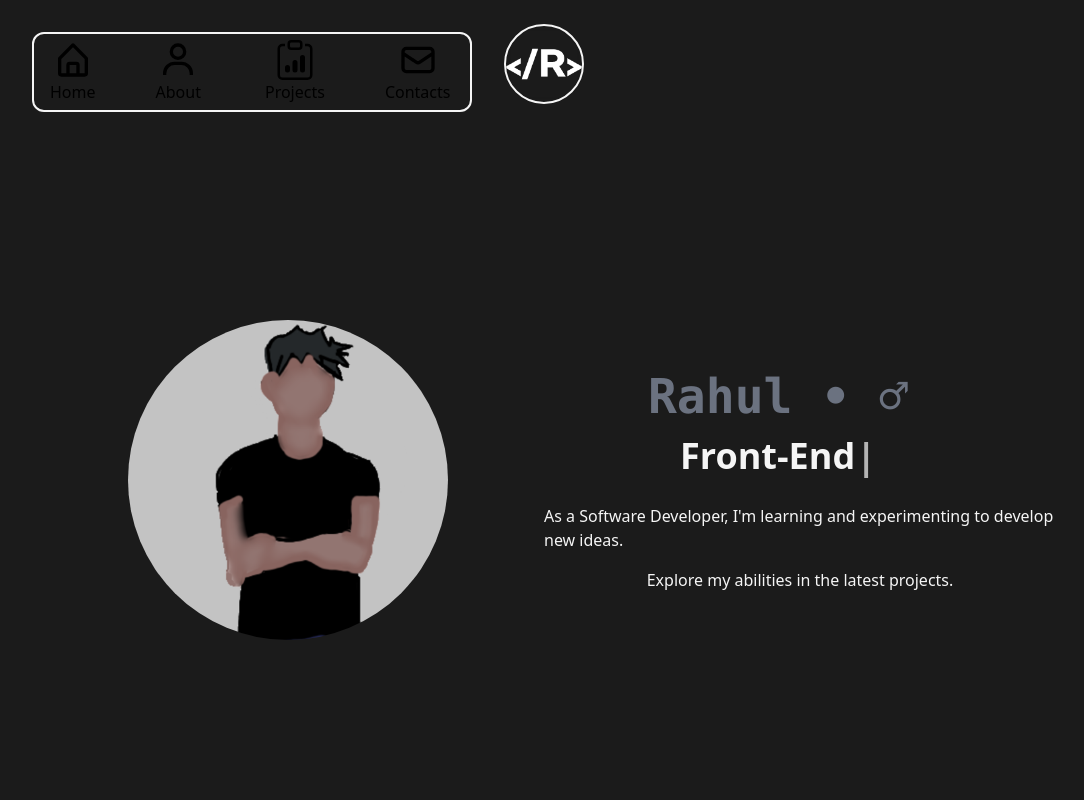
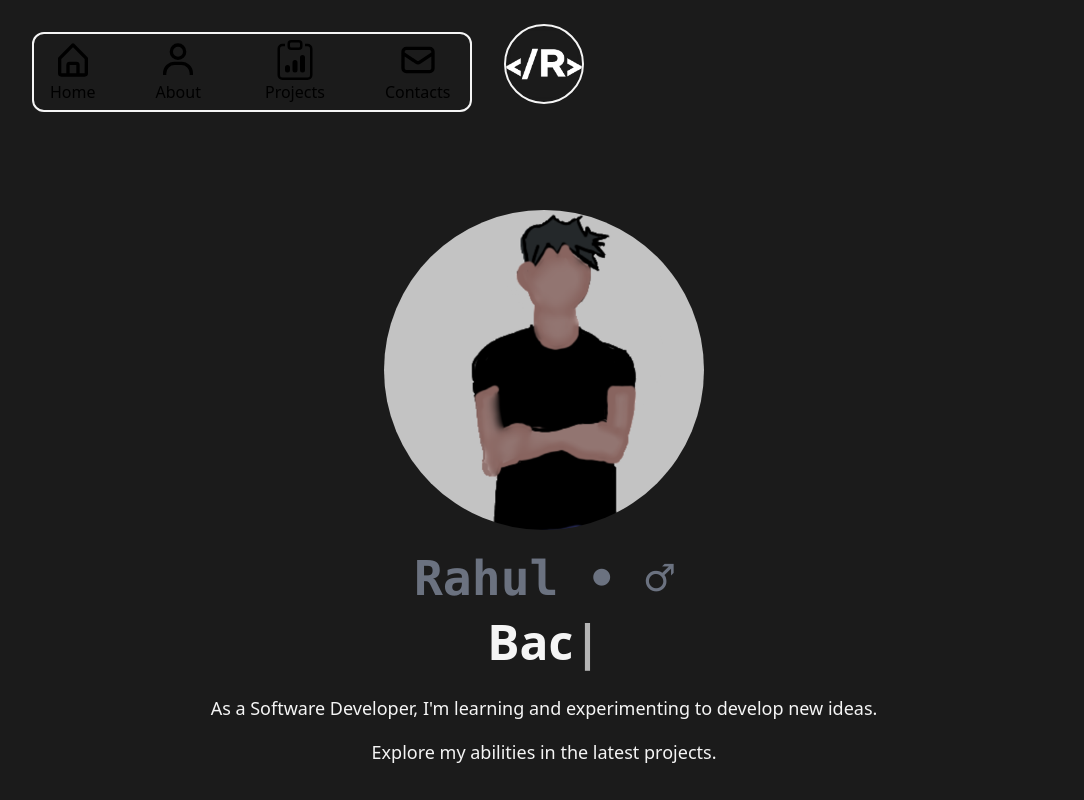
Before and after one commit to MonsieurR05/Portfolio, a Next.js app: page / in a window 1280 px wide. Shown: the top 800 px of the page, without its empty margins (96-1180 px from the left). Built offline with nearby package versions, Linux system fonts and the light colour scheme.

Commit message:
Update index.js

```diff
--- a/src/pages/index.js
+++ b/src/pages/index.js
@@ -15,8 +15,8 @@ export default function Home() {
       <TransitionEffect/>
       <main className='flex items-center text-light w-full min-h-screen'>
         <Layout className='pt-0 ' >
-          <div className="flex items-center justify-between w-full lg:flex-col">
-            <div className="relative rounded-full w-80 h-80 flex ml-auto mr-auto mt-50 overflow-hidden ">
+          <div className="flex flex-col justify-center items-center w-full lg:flex-col relative bottom-3">
+            <div className="relative rounded-full w-80 h-80 flex mx-auto mt-10 overflow-hidden ">
               <Image
                 src={profilePic}
                 alt="profile"
@@ -28,22 +28,22 @@ export default function Home() {
                         100vw"
               />
             </div>
-            <div className='w-1/2 flex flex-col items-center self-center'>
-            <h1 className='my-1 text-5xl sm:text-2xl md:text-5xl text-gray-500 mr-11 font-semibold font-mono relative'>Rahul &#8226; &#9794;</h1>
+            <div className='w-4/5 sm:w-1/2 mt-5 flex flex-col items-center'>
+            <h1 className='my-1 text-5xl sm:text-3xl md:text-5xl text-gray-500 font-semibold font-mono relative'>Rahul &#8226; &#9794;</h1>
 
-              <h1 className='my-3 text-4xl md:text-5xl text-left mr-11 font-bold relative sm:text-lg '>
+              <h1 className='my-3 text-5xl sm:text-2xl md:text-5xl text-left font-bold relative '>
                 <TypeWriter
                   options={{
-                    strings: ['Front-End Developer', 'Back-End Developer', 'Game Developer'],
+                    strings: ['Front-End Dev', 'Back-End Dev', 'Game Dev'],
                     autoStart: true,
                     loop: true,
                   }}
                 />
               </h1>
-              <p className='my-4 font-medium'>
+              <p className='my-4 font-medium text-center text-lg sm: text-base'>
                 As a Software Developer, I'm learning and experimenting to develop new ideas.
               </p>
-              <p className='font-medium text-1xl'>Explore my abilities in the latest projects.</p>
+              <p className='font-medium text-lg text-center sm: text-base'>Explore my abilities in the latest projects.</p>
             </div>
           </div>
         </Layout>
```
